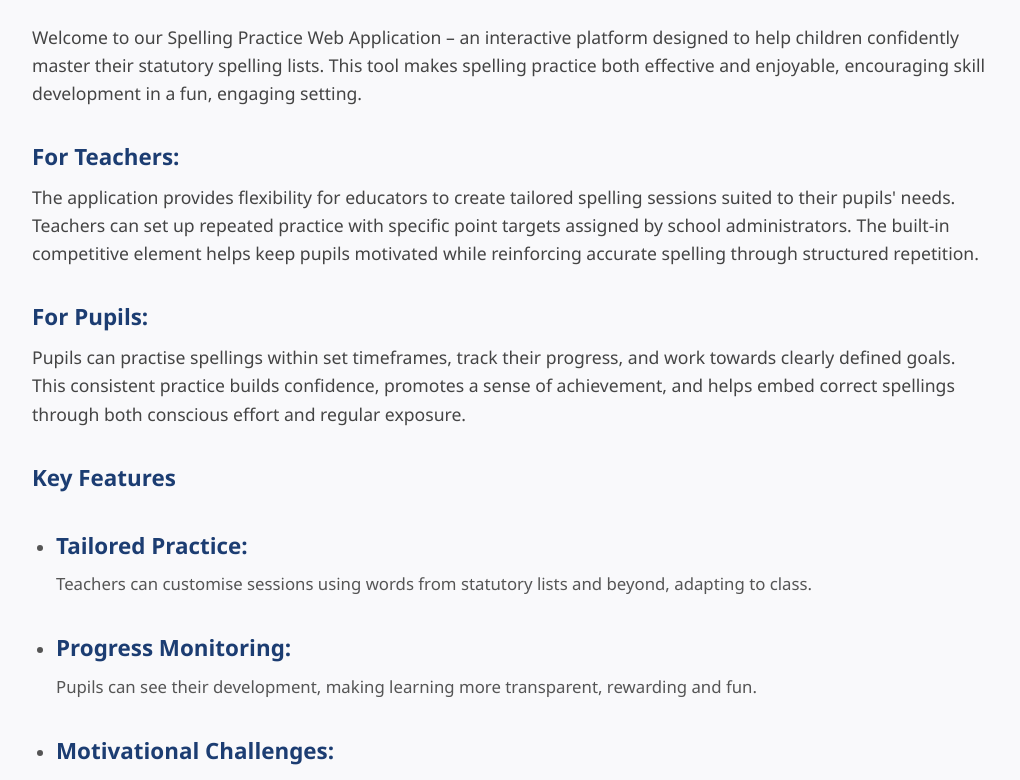
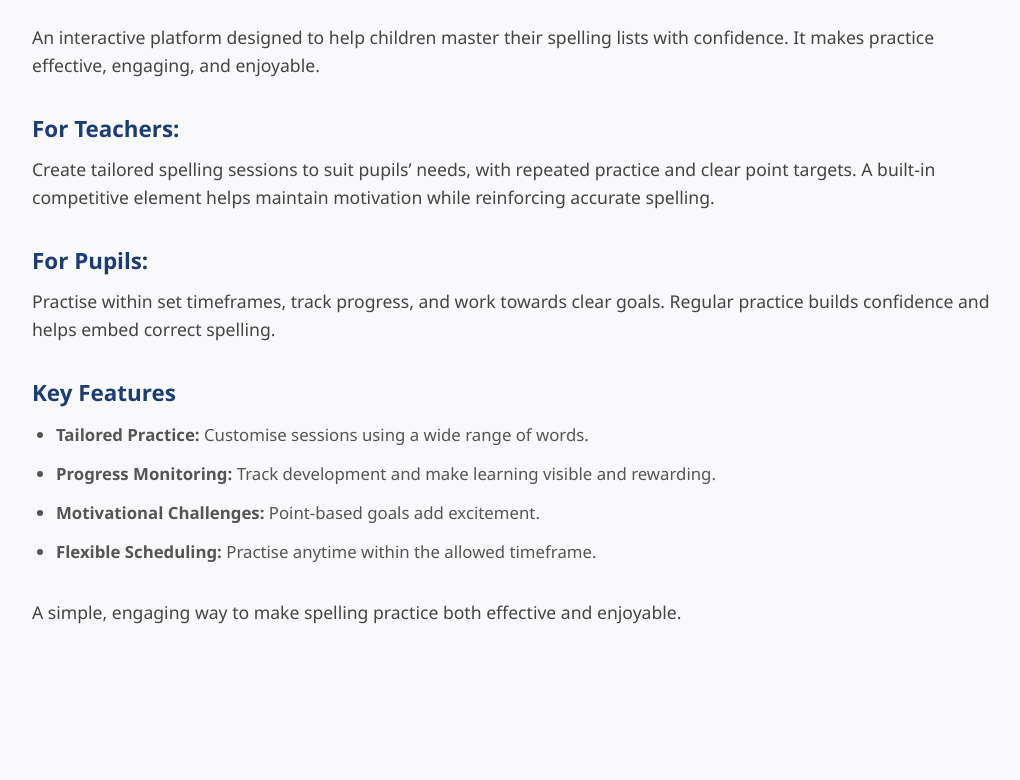
Before and after one commit to khmdagal/pwa-my-spelling-app, a React (Create React App) app: page / in a window 1280 px wide. Shown: the part 220-1000 px from the top of the page, without its empty margins (128-1148 px from the left). After the commit the page ends 894 px from the top, so only its background shows below. Built offline with nearby package versions, Linux system fonts and the light colour scheme.

Commit message:
Update home page

```diff
--- a/src/pages/Home.jsx
+++ b/src/pages/Home.jsx
@@ -5,20 +5,24 @@ const HomePage = () => {
 
     return (
         <div className={clasess.container}>
-            <h1>Spelling Practice Web Application</h1>
-            <p>Welcome to our Spelling Practice Web Application – an interactive platform designed to help children confidently master their statutory spelling lists. This tool makes spelling practice both effective and enjoyable, encouraging skill development in a fun, engaging setting.</p>
-            <p><strong>For Teachers:</strong> The application provides flexibility for educators to create tailored spelling sessions suited to their pupils' needs. Teachers can set up repeated practice with specific point targets assigned by school administrators. The built-in competitive element helps keep pupils motivated while reinforcing accurate spelling through structured repetition.</p>
-            <p><strong>For Pupils:</strong> Pupils can practise spellings within set timeframes, track their progress, and work towards clearly defined goals. This consistent practice builds confidence, promotes a sense of achievement, and helps embed correct spellings through both conscious effort and regular exposure.</p>
-            <span><strong>Key Features</strong></span>
+    <h1>Spelling Practice Web Application</h1>
+    <p>An interactive platform designed to help children master their spelling lists with confidence. It makes practice effective, engaging, and enjoyable.</p>
 
-            <ul>
-                <li><strong>Tailored Practice:</strong> Teachers can customise sessions using words from statutory lists and beyond, adapting to class.</li>
-                <li><strong>Progress Monitoring:</strong> Pupils can see their development, making learning more transparent, rewarding and fun.</li>
-                <li><strong>Motivational Challenges:</strong> Competitive point-based goals add excitement to practice sessions.</li>
-                <li><strong>Flexible Scheduling:</strong> Pupils can practise anytime within the allowed timeframe, fitting around their routine.</li>
-            </ul>
-            <p>This web application bridges the gap between learning and enjoyment, making spelling practice a positive and productive experience. Let’s make spelling exciting for every pupil!</p>
-        </div>
+    <p><strong>For Teachers:</strong> Create tailored spelling sessions to suit pupils’ needs, with repeated practice and clear point targets. A built-in competitive element helps maintain motivation while reinforcing accurate spelling.</p>
+
+    <p><strong>For Pupils:</strong> Practise within set timeframes, track progress, and work towards clear goals. Regular practice builds confidence and helps embed correct spelling.</p>
+
+    <span><strong>Key Features</strong></span>
+
+    <ul>
+        <li><b>Tailored Practice:</b> Customise sessions using a wide range of words.</li>
+        <li><b>Progress Monitoring:</b> Track development and make learning visible and rewarding.</li>
+        <li><b>Motivational Challenges:</b> Point-based goals add excitement.</li>
+        <li><b>Flexible Scheduling:</b> Practise anytime within the allowed timeframe.</li>
+    </ul>
+
+    <p>A simple, engaging way to make spelling practice both effective and enjoyable.</p>
+</div>
     )
 }
 export default HomePage
```
